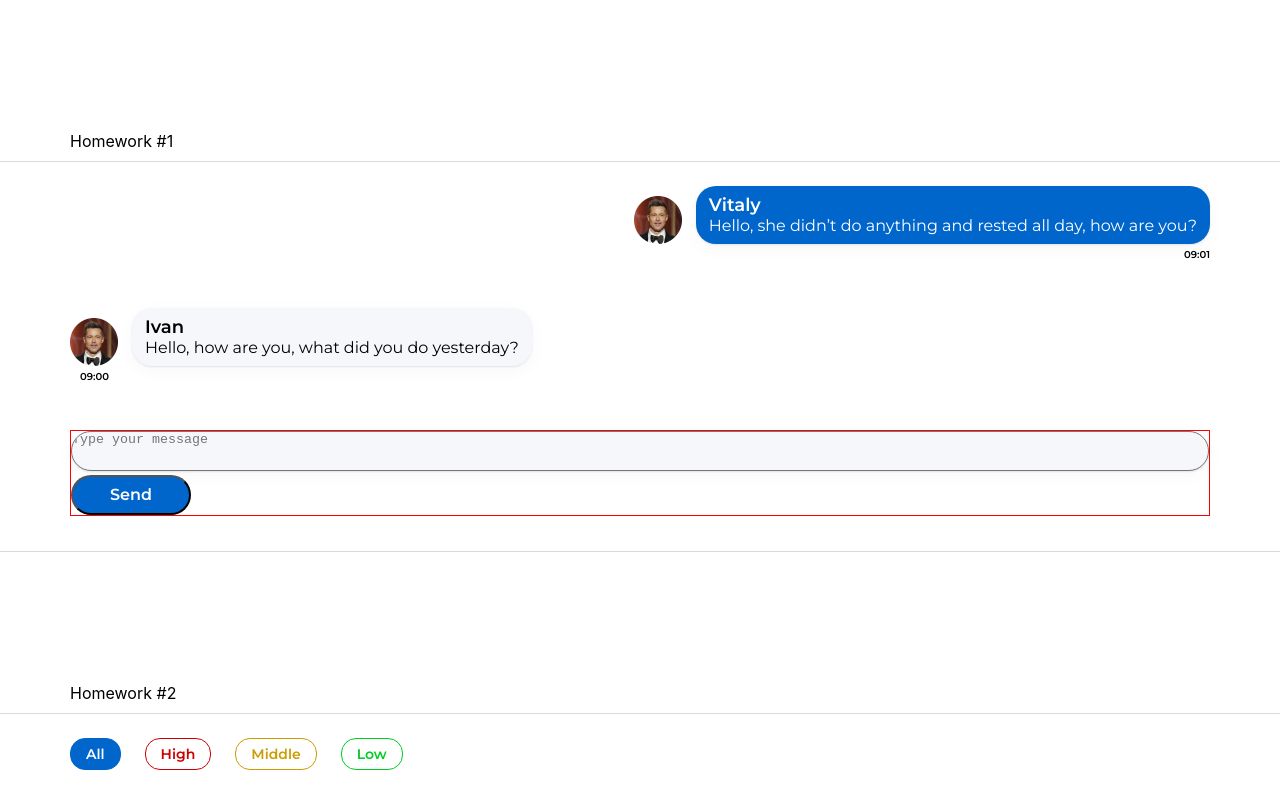
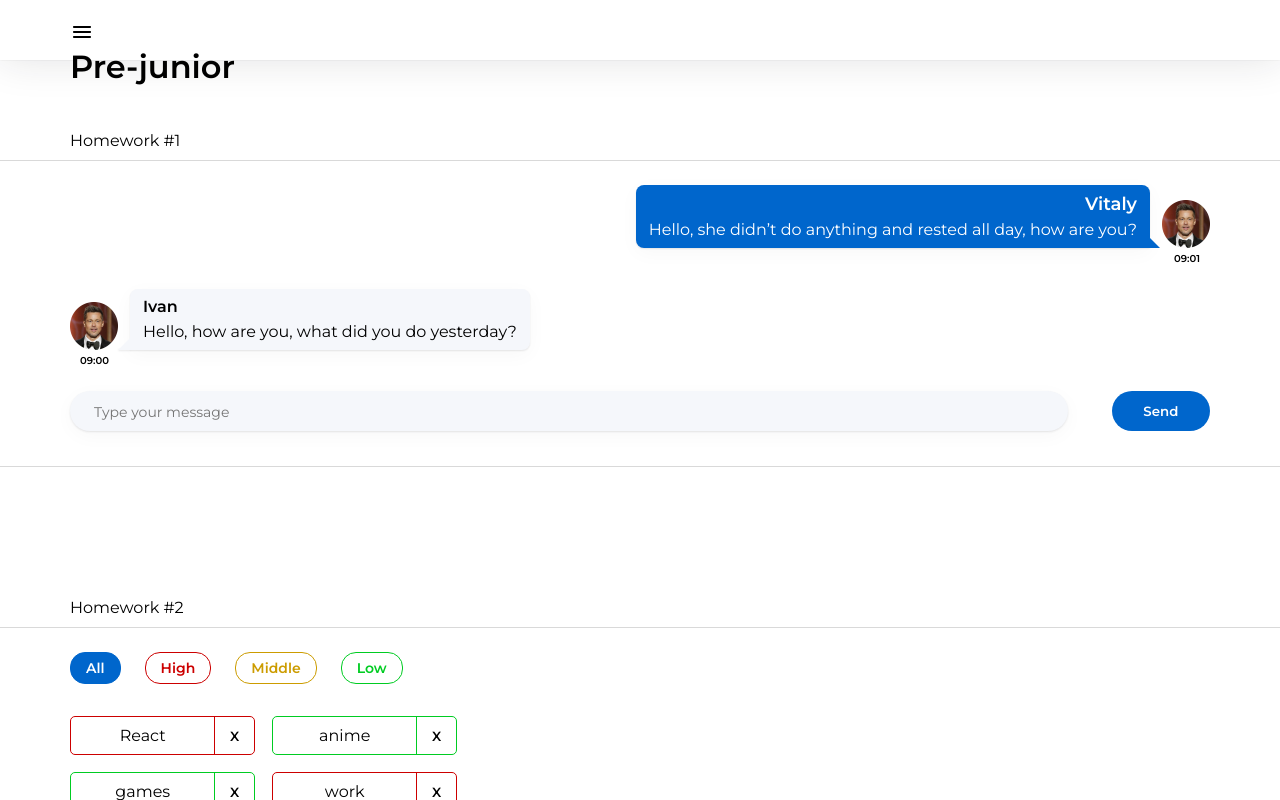
Before and after one commit to Dude343/SocNet, a React (Create React App) app: page /#/pre-junior in a window 1280 px wide. Shown: the top 800 px of the page. Built offline with nearby package versions, Linux system fonts and the light colour scheme.

Commit message:
hw5+other fixes

```diff
--- a/src/index.css
+++ b/src/index.css
@@ -6,15 +6,26 @@
 
 body {
     margin: 0;
-    font-family: -apple-system, BlinkMacSystemFont, 'Segoe UI', 'Roboto',
-    'Oxygen', 'Ubuntu', 'Cantarell', 'Fira Sans', 'Droid Sans',
-    'Helvetica Neue', sans-serif;
+    font-family: Montserrat, sans-serif;
     -webkit-font-smoothing: antialiased;
     -moz-osx-font-smoothing: grayscale;
     box-sizing: border-box;
 }
 
+button,
+textarea,
+input,
+pre {
+    font-family: inherit;
+}
+
 code {
     font-family: source-code-pro, Menlo, Monaco, Consolas, 'Courier New',
-    monospace;
+        monospace;
 }
+
+.container {
+    max-width: 71.25em;
+    margin: 0 auto;
+    padding: 6rem 1rem 0 1rem;
+}
--- a/src/s1-main/App.tsx
+++ b/src/s1-main/App.tsx
@@ -4,18 +4,19 @@ import HW1 from '../s2-homeworks/hw01/HW1'
 import HW2 from '../s2-homeworks/hw02/HW2'
 import HW3 from '../s2-homeworks/hw03/HW3'
 import HW4 from '../s2-homeworks/hw04/HW4'
+import HW5 from '../s2-homeworks/hw05/HW5'
 
 
 function App() {
     return (
         <div className={s.App}>
-            <HW1 />
+            {/* <HW1 />
             <HW2 />
             <HW3 />
-            <HW4 />
+            <HW4 /> */}
 
             {/*при выполнении дз 5 и более - закомментировать здесь дз 1-4, так как они есть внутри дз 5*/}
-            {/*<HW5/>*/}
+            <HW5 />
         </div>
     )
 }
--- a/src/s2-homeworks/hw01/friend-message/FriendMessage.module.css
+++ b/src/s2-homeworks/hw01/friend-message/FriendMessage.module.css
@@ -1,59 +1,79 @@
 .friendMessage {
-        display: flex;
-        flex-direction: column;
-        padding-bottom: 47px;
-        gap: 5px;
+        margin-bottom: 1.5rem;
 }
 
 .friendImageAndText {
         display: flex;
-        gap: 14px;
+        gap: 0.75rem;
         align-items: flex-end;
+        margin-bottom: 0.3125rem;
 }
 
 .friendImageAndText img {
-        width: 48px;
-        height: 48px;
-        left: 1162px;
-        top: 204px;
-
+        width: 3rem;
 }
 
 .friendText {
-
-        font-style: normal;
-        font-weight: 600;
-        font-size: 18px;
-        line-height: 22px;
-        background: #F5F7FB;
-        box-shadow: 0px 5px 20px rgba(29, 33, 38, 0.03), 0px 1px 2px rgba(29, 33, 38, 0.1);
-        border-radius: 20px;
-        padding: 8px 13px;
+        position: relative;
+        background-color: #F5F7FB;
+        padding: 0.5rem 0.8125rem;
+        border-radius: 0.5rem 0.5rem 0.5rem 0;
+        box-shadow: 0 5px 20px rgba(29, 33, 38, 0.03), 0 1px 2px rgba(29, 33, 38, 0.1);
+        max-width: 50%;
 }
 
-.friendText:after {}
+.friendText:after {
+        content: '';
+        position: absolute;
+        bottom: 0;
+        left: -0.75rem;
+        width: 0;
+        height: 0;
+        border-left: 0.75rem solid transparent;
+        border-bottom: 0.75rem solid #F5F7FB;
+}
+
+.friendText:before {
+        content: '';
+        position: absolute;
+        bottom: 0;
+        left: -0.65rem;
+        width: 0.75rem;
+        background-color: transparent;
+        height: 2px;
+        box-shadow: -1.5px 1px 2px rgba(29, 33, 38, 0.1);
+        z-index: -1;
+}
 
 .friendName {
-        font-family: 'Montserrat';
-        font-style: normal;
         font-weight: 600;
-        font-size: 18px;
-        line-height: 22px;
+        line-height: 1.25;
+        margin-bottom: 0.3125em;
 }
 
 .friendMessageText {
-        font-family: 'Montserrat';
-        font-style: normal;
-        font-weight: 400;
-        font-size: 16px;
-        line-height: 20px;
+        font-family: Montserrat, sans-serif;
+        line-height: 1.25;
+        white-space: pre-wrap;
 }
 
 .friendTime {
-        font-family: 'Montserrat';
-        font-style: normal;
         font-weight: 600;
-        font-size: 10px;
-        line-height: 12px;
-        padding-left: 10px;
+        font-size: 0.625rem;
+        line-height: 1.2;
+        padding: 0 0.625rem;
 }
+
+@media (max-width: 47.99875em) {
+        .friendText {
+                max-width: 100%;
+        }
+
+        .friendName {
+                font-size: 0.875rem;
+        }
+
+        .friendMessageText {
+                font-size: 0.75rem;
+        }
+}
--- a/src/s2-homeworks/hw01/message-sender/MessageSender.module.css
+++ b/src/s2-homeworks/hw01/message-sender/MessageSender.module.css
@@ -1,33 +1,64 @@
 .sendForm {
-        border: 1px red solid;
-
+        display: flex;
+        justify-content: space-between;
+        column-gap: 2.75rem;
+        row-gap: 0.5rem;
+        align-items: center;
+        flex-wrap: wrap;
 }
 
 .textarea {
-        width: 100%;
-        height: 40px !important;
-        background: #F5F7FB;
-        box-shadow: 0px 5px 20px rgba(29, 33, 38, 0.03), 0px 1px 2px rgba(29, 33, 38, 0.1);
+        resize: none;
+        overflow: hidden;
+        border: none;
+        font-size: 0.875rem;
+        padding: 0.8571428571428571em 1.714285714285714em;
+        background-color: #F5F7FB;
+        box-shadow: 0 5px 20px rgba(29, 33, 38, 0.03), 0 1px 2px rgba(29, 33, 38, 0.1);
         border-radius: 20px;
-        color: black;
-        resize: none;
+        flex: 1 1 auto;
+}
+
+.textarea:focus {
+        outline: 2px solid #0066CC;
 }
 
 .button {
         background-color: #0066CC;
-        color: white;
-        width: 120px;
-        height: 40px;
-        left: 1090px;
-        top: 432px;
+        color: #fff;
         border-radius: 20px;
-        font-family: 'Montserrat';
-        font-style: normal;
+        line-height: 40px;
         font-weight: 600;
-        font-size: 16px;
-        line-height: 20px;
+        padding: 0 2.375em;
+        border: none;
+        -webkit-transition: all 0.3s ease 0s;
+        -moz-transition: all 0.3s ease 0s;
+        -ms-transition: all 0.3s ease 0s;
+        -o-transition: all 0.3s ease 0s;
+        transition: all 0.3s ease 0s;
 }
 
-.button:hover {}
+.button:hover {
+        -webkit-box-shadow: 0 0 5px rgba(0, 0, 0, 0.3);
+        -moz-box-shadow: 0 0 5px rgba(0, 0, 0, 0.3);
+        box-shadow: 0 0 5px rgba(0, 0, 0, 0.3);
+        background-color: #055db6;
+}
 
-.button:active {}
+.button:active {
+        -webkit-transform: translate(1px, 1px);
+        -moz-transform: translate(1px, 1px);
+        -ms-transform: translate(1px, 1px);
+        -o-transform: translate(1px, 1px);
+        transform: translate(1px, 1px);
+}
+
+@media (max-width: 47.99875em) {
+        button {
+                flex: 0 1 100%;
+        }
+}
+
+@media (min-width: 47.99875em) {
+        .sendForm {}
+}
--- a/src/s2-homeworks/hw01/message/Message.module.css
+++ b/src/s2-homeworks/hw01/message/Message.module.css
@@ -1,61 +1,71 @@
 .message {
-        display: flex;
-        flex-direction: column;
-        padding-bottom: 47px;
-        gap: 5px;
-}
-
-.messageRight {
-        align-items: flex-end;
+        margin-bottom: 1.5rem;
 }
 
 .imageAndText {
         display: flex;
-        gap: 14px;
+        flex-direction: row-reverse;
+        gap: 0.75rem;
         align-items: flex-end;
+        margin-bottom: 0.3125rem;
 }
 
 .imageAndText img {
-        width: 48px;
-        height: 48px;
-        left: 1162px;
-        top: 204px;
+        width: 3rem;
 }
 
 .text {
-        font-style: normal;
-        font-size: 18px;
-        line-height: 22px;
+        position: relative;
+        color: #fff;
         background-color: #0066CC;
-        box-shadow: 0px 5px 20px rgba(29, 33, 38, 0.03), 0px 1px 2px rgba(29, 33, 38, 0.1);
-        border-radius: 20px;
-        padding: 8px 13px;
-        color: white;
+        padding: 0.5rem 0.8125rem;
+        box-shadow: 0 5px 20px rgba(29, 33, 38, 0.03), 0 1px 2px rgba(29, 33, 38, 0.1);
+        border-radius: 0.5rem 0.5rem 0 0.5rem;
+        max-width: 50%;
+        text-align: right;
 }
 
-.text:after {}
+.text:after {
+        content: '';
+        position: absolute;
+        bottom: 0;
+        right: -0.65rem;
+        border-right: 0.75rem solid transparent;
+        border-bottom: 0.75rem solid #0066cc;
+}
 
 .name {
-        font-family: 'Montserrat';
-        font-style: normal;
         font-weight: 600;
-        font-size: 18px;
-        line-height: 22px;
+        font-size: 1.125rem;
+        line-height: 1.222222222222222;
+        padding-bottom: 0.2777777777777778em;
+        text-align: right;
 }
 
 .messageText {
-        font-family: 'Montserrat';
-        font-style: normal;
-        font-weight: 400;
-        font-size: 16px;
-        line-height: 20px;
+        font-family: Montserrat, sans-serif;
+        line-height: 1.25;
+        white-space: pre-wrap;
 }
 
 .time {
-        font-family: 'Montserrat';
-        font-style: normal;
         font-weight: 600;
-        font-size: 10px;
-        line-height: 12px;
-        padding-left: 10px;
+        font-size: 0.625rem;
+        line-height: 1.2;
+        text-align: right;
+        padding: 0 0.625rem;
 }
+
+@media (max-width: 47.99875em) {
+        .text {
+                max-width: 100%;
+        }
+
+        .name {
+                font-size: 0.875rem;
+        }
+
+        .messageText {
+                font-size: 0.75rem;
+        }
+}
--- a/src/s2-homeworks/hw05/Pages.tsx
+++ b/src/s2-homeworks/hw05/Pages.tsx
@@ -1,5 +1,5 @@
 import React from 'react'
-import { Routes, Route, Navigate } from 'react-router-dom'
+import { Routes, Route, Navigate, NavLink } from 'react-router-dom'
 import Error404 from './pages/Error404'
 import PreJunior from './pages/PreJunior'
 import Junior from './pages/Junior'
@@ -18,17 +18,18 @@ function Pages() {
             <Routes>
                 {/*роутинг будут писать студенты*/}
                 {/*в начале мы попадаем на страницу '/' и переходим сразу на страницу /pre-junior*/}
-                {/*<Route ...*/}
+                <Route path="/" element={<Navigate to={PATH.PRE_JUNIOR} />} />
 
                 {/*роуты для /pre-junior, /junior, /junior-plus*/}
-                {/*<Route ...*/}
-                {/*<Route ...*/}
-                {/*<Route ...*/}
+                <Route path={PATH.PRE_JUNIOR} element={<PreJunior />} />
+                <Route path={PATH.JUNIOR} element={<Junior />} />
+                <Route path={PATH.JUNIOR_PLUS} element={<JuniorPlus />} />
 
                 {/*роут для несуществующей страницы должен отрисовать <Error404 />*/}
-                {/*<Route ...*/}
+                <Route path="/*" element={<Error404 />} />
             </Routes>
         </div>
+
     )
 }
 
--- a/src/s2-homeworks/hw05/header/Header.module.css
+++ b/src/s2-homeworks/hw05/header/Header.module.css
@@ -1,8 +1,22 @@
 .burgerMenuIcon {
+        margin: 20px 1186px 16px 70px;
+        cursor: pointer;
+
 }
 
 .header {
+        position: fixed;
+        height: 60px;
+        width: 100%;
+        left: 0px;
+        top: 0px;
+        background-color: white;
+        box-shadow: 0 0 40px rgba(29, 33, 38, 0.13), 0 0 2px rgba(29, 33, 38, 0.1);
 }
 
 .header h1 {
+        position: relative;
+        display: inline;
+        bottom: 17px;
+        left: 70px;
 }
--- a/src/s2-homeworks/hw05/sidebar/Sidebar.module.css
+++ b/src/s2-homeworks/hw05/sidebar/Sidebar.module.css
@@ -1,25 +1,86 @@
 .sidebar {
+        position: fixed;
+        z-index: 2;
+        top: 0;
+        left: -100%;
+        min-height: 100vh;
+        width: 20rem;
+        padding: 3.9375rem 4.375rem;
+        background-color: #fff;
+        -webkit-transition: all 0.3s ease 0s;
+        -moz-transition: all 0.3s ease 0s;
+        -ms-transition: all 0.3s ease 0s;
+        -o-transition: all 0.3s ease 0s;
+        transition: all 0.3s ease 0s;
 }
 
 .sidebar.open {
+        left: 0;
 }
 
 .background {
+        position: absolute;
+        z-index: 2;
+        top: 0;
+        left: 0;
+        background-color: rgba(0, 0, 0, 0.5);
+        min-width: 100vw;
+        min-height: 1000vh;
 }
 
 .nav {
+        display: flex;
+        flex-direction: column;
+        gap: 2.045454545454545em;
 }
 
 .nav a {
+        font-weight: 600;
+        font-size: 1.375rem;
+        line-height: 1.227272727272727;
+        text-decoration: none;
+        color: inherit;
 }
 
 .nav a:hover {
+        color: #58ACFF;
+}
+
+.nav a:active {
+        color: #3D6B99;
 }
 
 .nav a.active {
+        text-decoration: underline;
+        color: #0059B2;
 }
+
 .close {
+        position: absolute;
+        top: 0;
+        right: 0;
+        background-color: transparent;
+        border: none;
+        cursor: pointer;
 }
 
 .close img {
+        padding: 0.5rem;
 }
+
+@media (max-width: 29.24875em) {
+        .sidebar {
+                padding: 10rem 0 0 0;
+                display: flex;
+                justify-content: center;
+        }
+
+        .nav a {
+                font-size: 2rem;
+                white-space: nowrap;
+        }
+
+        .close img {
+                width: 4rem;
+        }
+}
```
Also changed, not shown: src/s2-homeworks/hw05/sidebar/Sidebar.tsx (+8 -8 lines), src/s1-main/App.module.css (line endings or trailing spaces).
